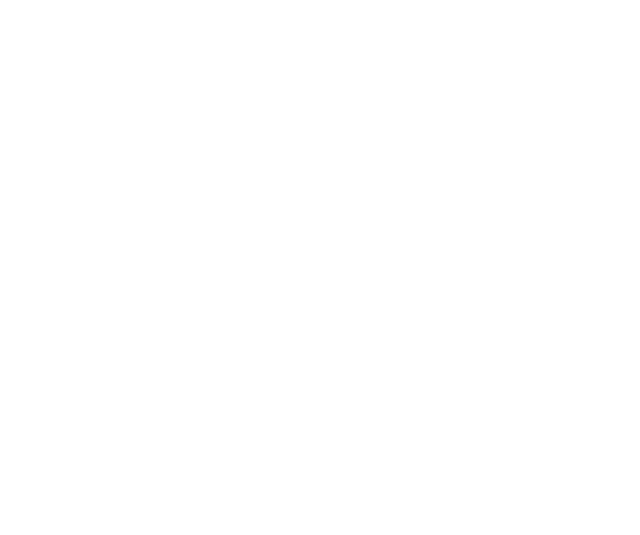
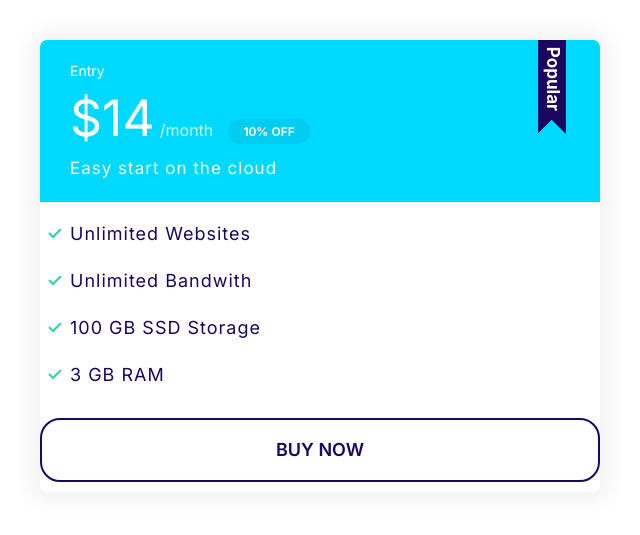
Before and after one commit to serpoiu/serpisor, a plain HTML site: page Moshify/index.html in a window 1280 px wide. Shown: the whole page, without its empty margins (0-640 px from the left). Drawn offline with Linux system fonts and the light colour scheme.

Commit message:
Defining the plans cards and components

```diff
--- a/Moshify/css/styles.css
+++ b/Moshify/css/styles.css
@@ -4,6 +4,8 @@
   --color-accent: #ff3400;
   --color-headings: #1b0760;
   --color-body: #918ca4;
+  --color-border: #ccc;
+  --border-radius: 30px;
 }
 
 *,
@@ -117,6 +119,7 @@ a {
 
 .badge--small {
   font-size: 1.6rem;
+  padding: 0.5rem 1.5rem;
 }
 
 @media screen and (min-width: 1024px) {
@@ -237,3 +240,127 @@ a {
 @media screen and (min-width: 1024px) {
   font-size: 1.5rem;
 }
+
+/* Inputs */
+.input {
+  border-radius: var(--border-radius);
+  border: 1px solid var(--color-border);
+  color: var(--color-headings);
+  font-size: 2rem;
+  outline: 0;
+  padding: 1.5rem 3.5rem;
+}
+
+::placeholder {
+  color: #cdcbd7;
+}
+
+.input-group {
+  border: 1px solid var(--color-border);
+  border-radius: var(--border-radius);
+  display: flex;
+}
+
+.input-group .input {
+  border: 0;
+  flex-grow: 1;
+  padding: 1.5rem 1rem;
+}
+
+.input-group .btn {
+  margin: 4px;
+}
+
+@media screen and (min-width: 1024px) {
+  .input {
+    font-size: 1.5rem;
+  }
+}
+
+/* Cards */
+.card {
+  border-radius: 7px;
+  box-shadow: 0 0 20px 10px #f3f3f3;
+  overflow: hidden;
+}
+
+.card__header,
+card__body {
+  padding: 2rem 3rem;
+}
+
+.card--primary {
+  background: var(--color-primary);
+  color: #fff;
+}
+
+.card--secondary {
+  background: var(--color-secondary);
+  color: #fff;
+}
+
+.card--secondary .badge--secondary {
+  background: #02cdf1;
+}
+
+/* Plans */
+.plan__name {
+  color: #fff;
+  margin: 0;
+  font-weight: 500;
+  font-size: 2.4rem;
+}
+
+.plan__price {
+  font-size: 6rem;
+}
+
+.plan__billing-cycle {
+  font-size: 2.4rem;
+  font-weight: 300;
+  opacity: 0.8;
+  margin-right: 1rem;
+}
+
+.plan__description {
+  font-size: 2rem;
+  font-weight: 300;
+  letter-spacing: 1px;
+  display: block;
+}
+
+.plan .list__item {
+  margin-bottom: 2rem;
+  letter-spacing: 1px;
+}
+
+.plan--popular .card__header {
+  position: relative;
+}
+
+.plan--popular .card__header::before {
+  content: url(../images/popular.svg);
+  width: 40px;
+  display: inline-block;
+  position: absolute;
+  top: -6px;
+  right: 5%;
+}
+
+@media screen and (min-width: 1024px) {
+  .plan__name {
+    font-size: 1.4rem;
+  }
+
+  .plan__price {
+    font-size: 5rem;
+  }
+
+  .plan__billing-cycle {
+    font-size: 1.6rem;
+  }
+
+  .plan__description {
+    font-size: 1.7rem;
+  }
+}
--- a/Moshify/index.html
+++ b/Moshify/index.html
@@ -14,5 +14,28 @@
     <link rel="stylesheet" href="css/normalize.css" />
     <link rel="stylesheet" href="css/styles.css" />
   </head>
-  <body></body>
+  <body>
+    <div style="width: 50%; padding: 4rem">
+      <div class="plan plan--popular">
+        <div class="card">
+          <header class="card__header card--secondary">
+            <h3 class="plan__name">Entry</h3>
+            <span class="plan__price">$14</span>
+            <span class="plan__billing-cycle">/month</span>
+            <span class="badge badge--secondary badge--small">10% OFF</span>
+            <span class="plan__description">Easy start on the cloud</span>
+          </header>
+          <div class="card__body">
+            <ul class="list list--tick">
+              <li class="list__item">Unlimited Websites</li>
+              <li class="list__item">Unlimited Bandwith</li>
+              <li class="list__item">100 GB SSD Storage</li>
+              <li class="list__item">3 GB RAM</li>
+            </ul>
+            <button class="btn btn--outline btn--block">Buy Now</button>
+          </div>
+        </div>
+      </div>
+    </div>
+  </body>
 </html>
```
Also changed, not shown: Moshify/components/plans.html (added, +20 -0 lines), Moshify/images/popular.svg (added).
